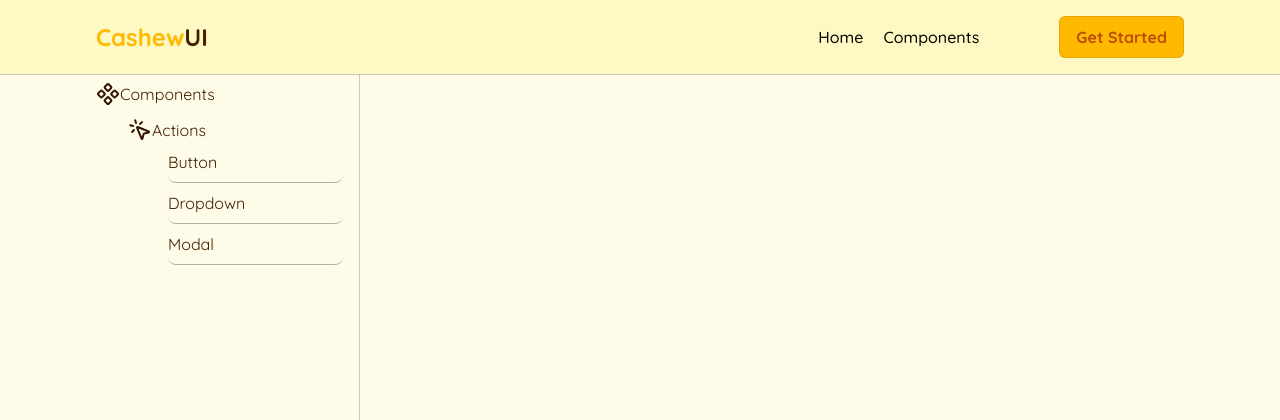
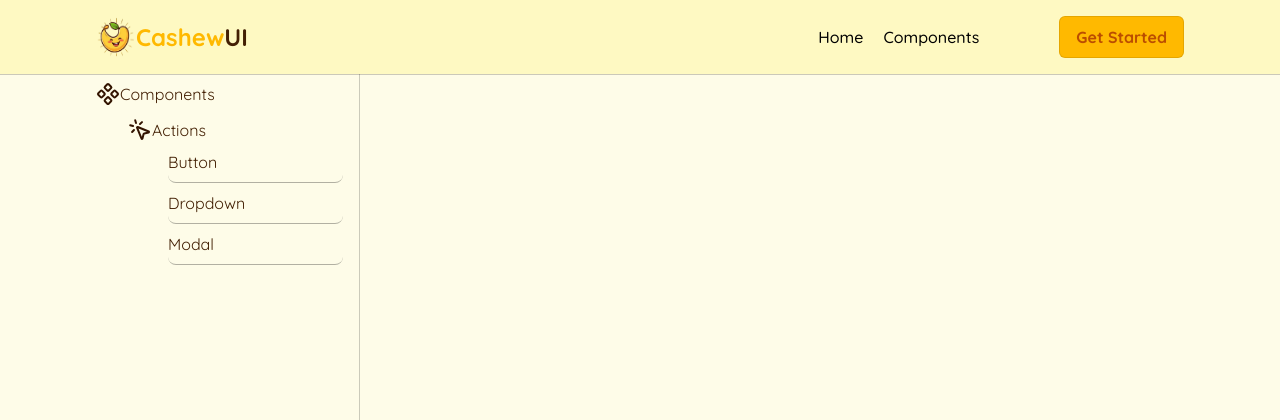
Before and after one commit to DaleStack/CashewUI, a Django app: page /docs/components/ in a window 1280 px wide. Shown: the top 420 px of the page. Run offline with Django 5.2, Linux system fonts and the light colour scheme; some libraries are stand-ins or nearby versions.

Commit message:
added icon and logo

```diff
--- a/documentation/templates/documentation/base.html
+++ b/documentation/templates/documentation/base.html
@@ -3,6 +3,7 @@
 <html lang="en">
 	<head>
     <title>CashewUI</title>
+	<link rel="icon" type="image/x-icon" href="{% static 'documentation/images/cashew.ico' %}">
 		<meta charset="UTF-8">
 		<meta name="viewport" content="width=device-width, initial-scale=1.0">
 		<meta http-equiv="X-UA-Compatible" content="ie=edge">
--- a/documentation/templates/documentation/const/navbar.html
+++ b/documentation/templates/documentation/const/navbar.html
@@ -1,7 +1,8 @@
 {% load static %}
 
 <div class="bg-yellow-100 top-0 sticky px-2 lg:px-24 py-4 flex justify-between items-center outline outline-black/20" style="font-weight: 600;">
-    <div>
+    <div class="flex items-center">
+        <img class="h-10 w-10" src="{% static 'documentation/images/cashew.png' %}" alt="">
         <p class="text-2xl font-bold text-amber-400">Cashew<span class="text-yellow-950"
             style="font-weight: 900;">UI</span>
         </p>
--- a/theme/static/css/dist/styles.css
+++ b/theme/static/css/dist/styles.css
@@ -300,6 +300,9 @@
   .inline-block {
     display: inline-block;
   }
+  .h-10 {
+    height: calc(var(--spacing) * 10);
+  }
   .h-12 {
     height: calc(var(--spacing) * 12);
   }
@@ -314,6 +317,9 @@
   }
   .w-6 {
     width: calc(var(--spacing) * 6);
+  }
+  .w-10 {
+    width: calc(var(--spacing) * 10);
   }
   .w-12 {
     width: calc(var(--spacing) * 12);
```
Also changed, not shown: documentation/static/documentation/images/cashew.ico (added), documentation/static/documentation/images/cashew.png (added).
